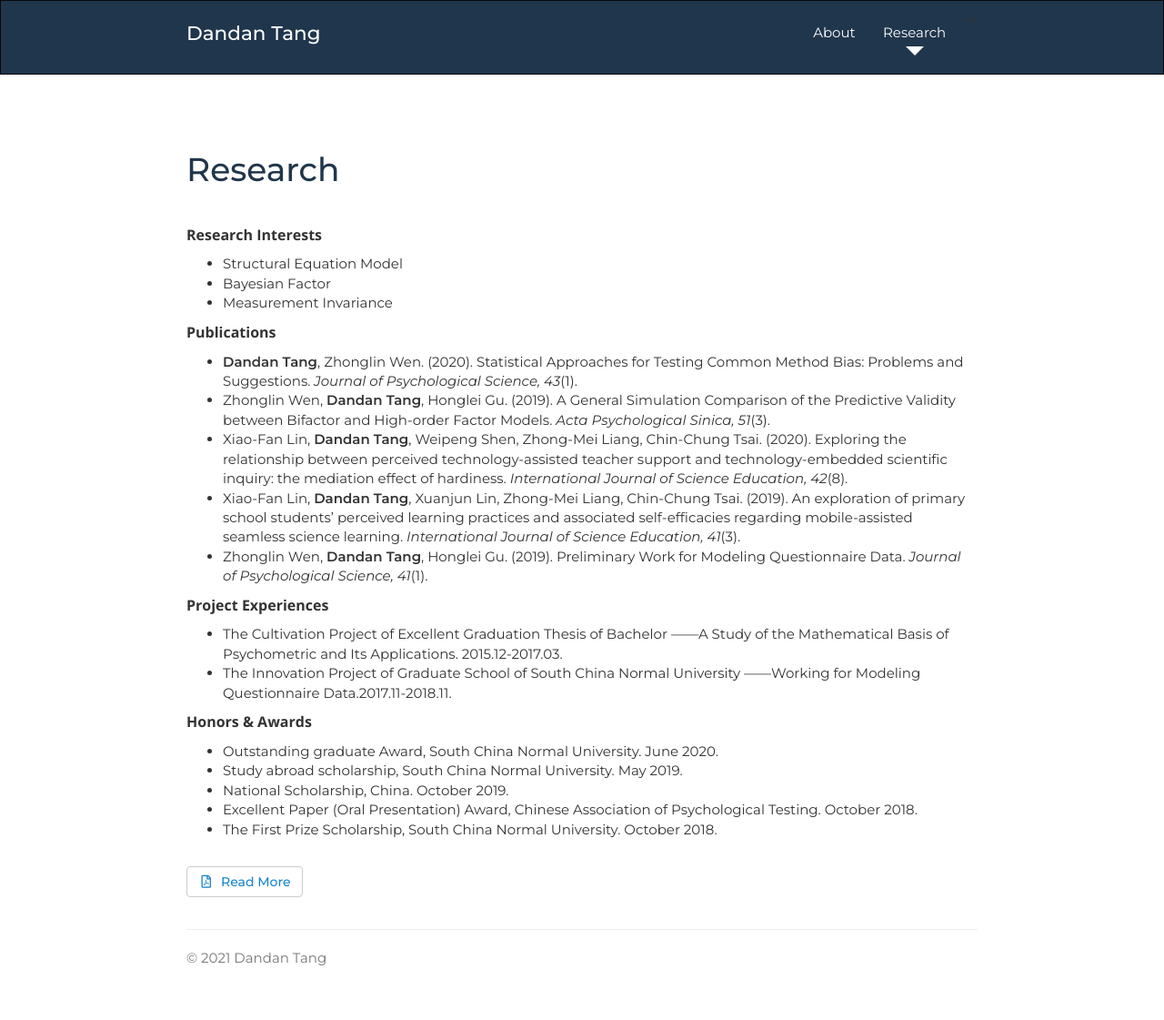
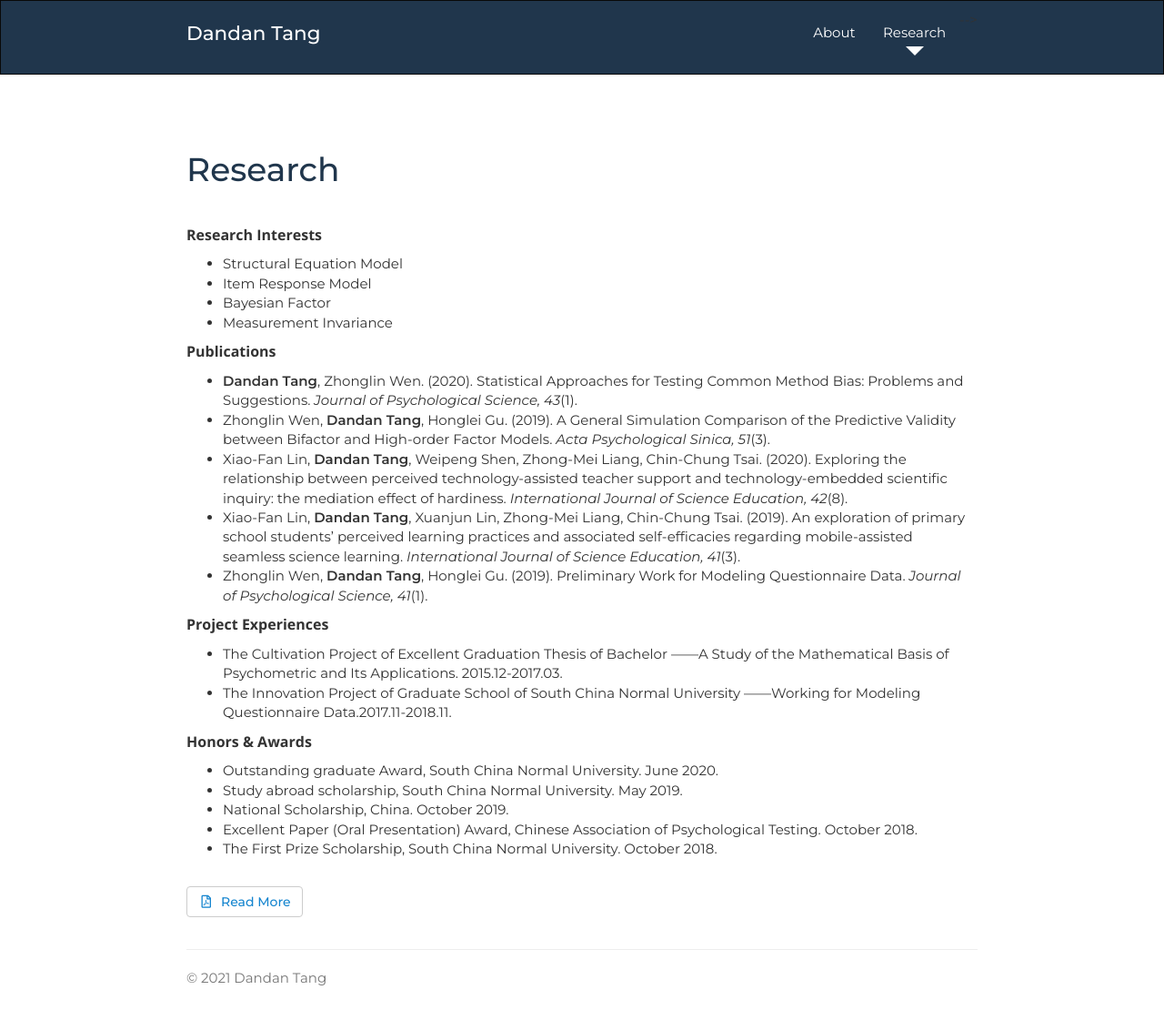
Before and after one commit to Tang-Lynn/tang-lynn.github.io, a Jekyll site: the page research.html, which Jekyll copies as it is, in a window 1280 px wide. Shown: the whole page at 91% size. Built offline with Jekyll 4.4.1, drawn with Linux system fonts in a browser that asks for light colours; nearby versions of some CDN libraries; a style sheet for code colours, icons or effects is not loaded; before the commit the page ends 1100 px from its top, so only the background shows below that.

Commit message:
Update research.html

```diff
--- a/research.html
+++ b/research.html
@@ -69,6 +69,7 @@
             <b>Research Interests</b>
             <ul class="push-down-1">
                <li>Structural Equation Model</li>
+               <li>Item Response Model</li>
                <li>Bayesian Factor</li>
                <li>Measurement Invariance</li>
                <!-- <li><em>{AREA 4}</em>&mdash;{BRIEF DESCRIPTION OF AREA}</li> -->
```
